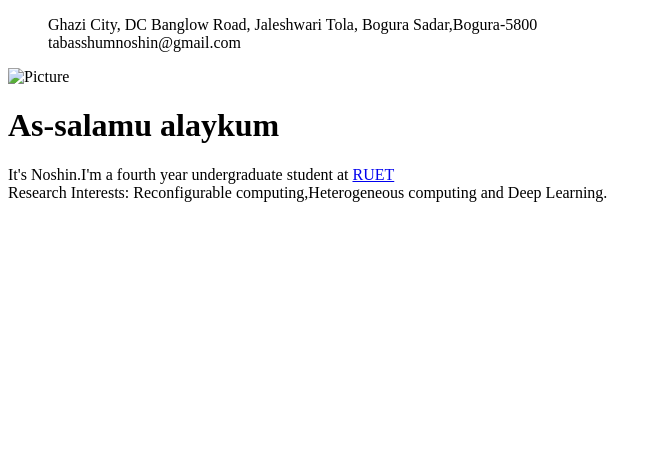
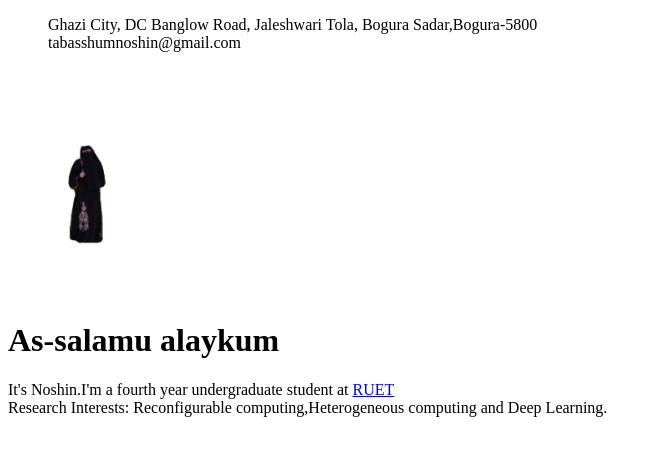
Before and after one commit to AshmaTabasshumNoshin/AshmaTabasshumNoshin.github.io, a plain HTML site: page index.html in a window 1280 px wide. Shown: the whole page, without its empty margins (0-662 px from the left). Drawn offline with Linux system fonts and the light colour scheme.

Commit message:
Update index.html

```diff
--- a/index.html
+++ b/index.html
@@ -20,7 +20,7 @@
                     </dd>
                 </dl>
                <div id = "header-right">
-                <img class = "pic" src="" alt="Picture" style="width:220px";>
+                <img class = "pic" src="picture of Mine.JPG" alt="Picture" style="width:220px";>
             </div>
 <h1>As-salamu alaykum</h1>
 <p>It's Noshin.I'm a fourth year undergraduate student at <a href="https://www.ruet.ac.bd/" target="_blank">RUET</a><br/>
```
